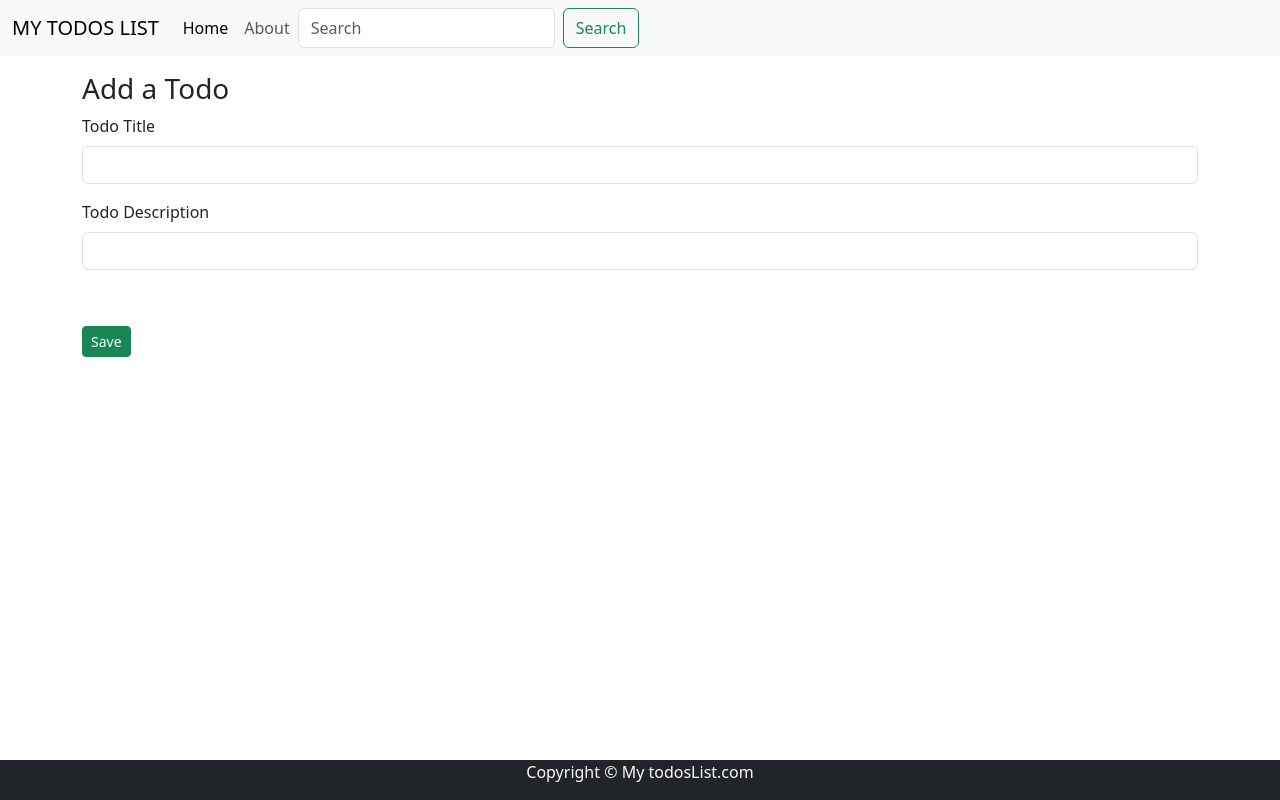
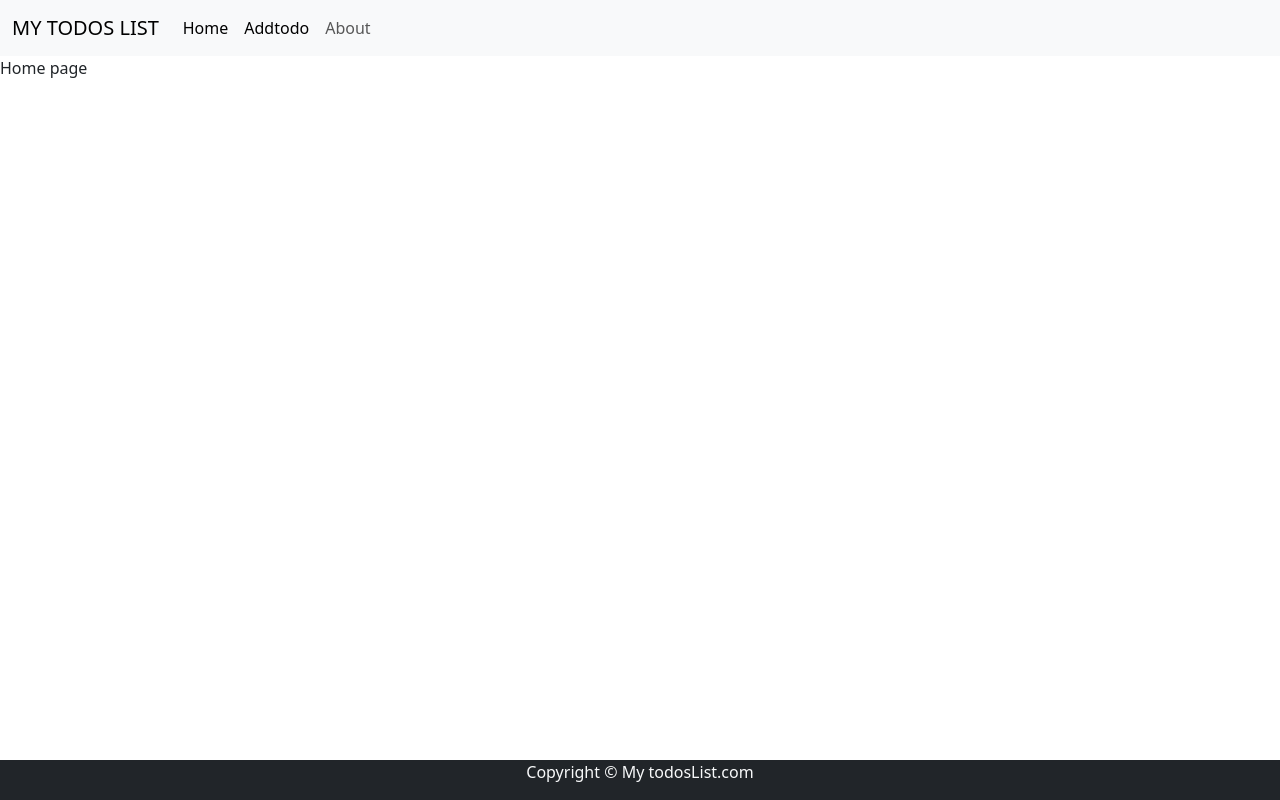
Before and after one commit to Harsh-ux-del/alpha, a React (Create React App) app: page / in a window 1280 px wide. Built offline with nearby package versions, Linux system fonts and the light colour scheme.

Commit message:
secondary upadated commit

```diff
--- a/src/App.js
+++ b/src/App.js
@@ -1,61 +1,18 @@
 
 import './App.css';
 import Header from "./MyComponents/Header";
-import { Todos } from "./MyComponents/Todos";
 import { Footer } from './MyComponents/Footer';
-import React, { useEffect, useState } from 'react';
-import { Addtodo } from "./MyComponents/Addtodo";
 import  About  from './MyComponents/About';
-import {
-  BrowserRouter as Router,
-  Routes,
-  Route,
-} from "react-router-dom";
-function App() {
-  let initTodo;
-  if (localStorage.getItem("todos") === null) {
-    initTodo = [];
-  }
-  else {
-    initTodo = JSON.parse(localStorage.getItem("todos"));
-  }
-  const [todos, setTodos] = useState(initTodo);
-  useEffect(() => {
-    localStorage.setItem("todos", JSON.stringify(todos));
-  }, [todos])
-  const onDelete = (todo) => {
-    console.log("i am ondelete of todo")
-    /*down line () if you use todo instead of e then you cN DELETE all the task at once by just clicking delete in any sinlge delete button in the output isn't it interseting*/
-    setTodos(todos.filter((e) => {
-      return e !== todo;
-    }));
-    console.log("deleted", todos)
-    localStorage.setItem("todos", JSON.stringify(todos));
-  }
-  const addTodo = (title, desc) => {
-    console.log("I am adding this todo ", title, desc)
-    let sno
-    if (todos.length === 0) {
-      sno = 0;
-    }
-    else {
-      sno = todos[todos.length - 1].sno + 1;
-    }
-    const myTodo = {
-      sno: sno,
-      title: title,
-      desc: desc,
-    }
-    setTodos([...todos, myTodo]);
-    console.log(myTodo);
-  }
+import { BrowserRouter as Router,Routes,Route } from "react-router-dom";
+import Home from "./MyComponents/Home";
+function App (){
   return (
     <>
       <Router>
         <Header title="MY TODOS LIST" searchbar={false} />
         <Routes>
-            <Route path ="/" element= {<Addtodo addTodo={addTodo}/>}>
-            </Route>
+            <Route path ="/" element={<Home />} />
+            <Route path ="/todos" element={<todos />} />
             <Route path ="/about" element={<About />} />
           </Routes>
           <Footer/>
--- a/src/MyComponents/Addtodo.js
+++ b/src/MyComponents/Addtodo.js
@@ -1,16 +1,55 @@
 import { Alert } from 'bootstrap';
-import { useState } from 'react';
-export const Addtodo = ({addTodo}) => {
+import { useState, useEffect } from 'react'
+import Todos from './Todos';
+export const AddTodo = () => {
+    let initTodo;
+    if (localStorage.getItem("todos") === null) {
+        initTodo = [];
+    }
+    else {
+        initTodo = JSON.parse(localStorage.getItem("todos"));
+    }
+
+    const [todos, setTodos] = useState(initTodo);
     const [title, setTitle] = useState("");
     const [desc, setDesc] = useState("");
+    useEffect(() => {
+        localStorage.setItem("todos", JSON.stringify(todos));
+    }, [todos]);
+    const onDelete = (todo) => {
+        console.log("i am ondelete of todo")
+        setTodos(todos.filter((e) => {
+            return e !== todo;
+        }));
+        localStorage.setItem("todos", JSON.stringify(todos));
+    };
+    const addTodo = (title, desc) => {
+        console.log("I am adding this todo ", title, desc)
+        let sno;
+        if (todos.length === 0) {
+            sno = 0;
+        } else {
+            sno = todos[todos.length - 1].sno + 1;
+        }
+        const myTodo = {
+            sno: sno,
+            title: title,
+            desc: desc,
+        }
+        setTodos([...todos, myTodo]);
+        console.log(myTodo);
+    }
     const submit = (e) => {
         e.preventDefault();
         if (!title || !desc) {
             Alert("Title and Description cannot be blank");
             return;
         }
-        addTodo(title,desc);
-    }
+        addTodo(title, desc);
+        setDesc("");
+        setTitle("");
+    };
+
     return (
         <div className="container my-3">
             <h3> Add a Todo </h3>
@@ -27,10 +66,8 @@ export const Addtodo = ({addTodo}) => {
                 </div>
                 <button type="submit" className="btn  btn-sm btn-success">Save</button>
             </form>
-
-
+            <Todos todos={todos} ondelete={onDelete} />
         </div>
-    )
-}
-
-export default Addtodo
+    );
+};
+export default Addtodo;
--- a/src/MyComponents/Header.js
+++ b/src/MyComponents/Header.js
@@ -6,7 +6,7 @@ export default function Header(props) {
         <>
             <nav className="navbar navbar-expand-lg bg-body-tertiary">
                 <div className="container-fluid">
-                    <Link className="navbar-brand" to="#"> {props.title}</Link>
+                    <Link className="navbar-brand" to="/">MY TODOS LIST</Link>
                     <button className="navbar-toggler" type="button" data-bs-toggle="collapse" data-bs-target="#navbarSupportedContent" aria-controls="navbarSupportedContent" aria-expanded="false" aria-label="Toggle navigation">
                         <span className="navbar-toggler-icon"></span>
                     </button>
@@ -16,12 +16,11 @@ export default function Header(props) {
                                 <Link to="/" className="nav-link active" aria-current="page">Home</Link>
                             </li>
                             <li className="nav-item">
+                             <Link to="/Addtodo" className="nav-link active" aria-current="page">Addtodo</Link>
+                            </li>
+                            <li className="nav-item">
                                 <Link to="/about" className="nav-link">About</Link>
                             </li>
-                            <form className="d-flex" role="search">
-                                <input className="form-control me-2" type="search" placeholder="Search" aria-label="Search" />
-                                <button className="btn btn-outline-success" type="submit">Search</button>
-                            </form>
                         </ul>
                     </div>
                 </div>
--- /dev/null
+++ b/src/MyComponents/Home.js
@@ -0,0 +1,11 @@
+import React from "react"
+
+const Home = () => {
+    return (
+        <div>
+            Home page
+        </div>
+    )
+}
+
+export default Home
--- a/src/MyComponents/TodoItem.js
+++ b/src/MyComponents/TodoItem.js
@@ -5,7 +5,7 @@ export const TodoItem = ({todo, onDelete}) => {
         <div>
             <h4>{todo.title}</h4>
             <p>{todo.desc}</p>
-           <button className="btn btn-sm btn-danger" onClick={()=>onDelete( todo)} >Delete </button>
+           <button className="btn btn-sm btn-danger" onClick={()=>onDelete( todo)} >Delete{""} </button>
         </div>
-    )
-}
+    );
+} ;
```
